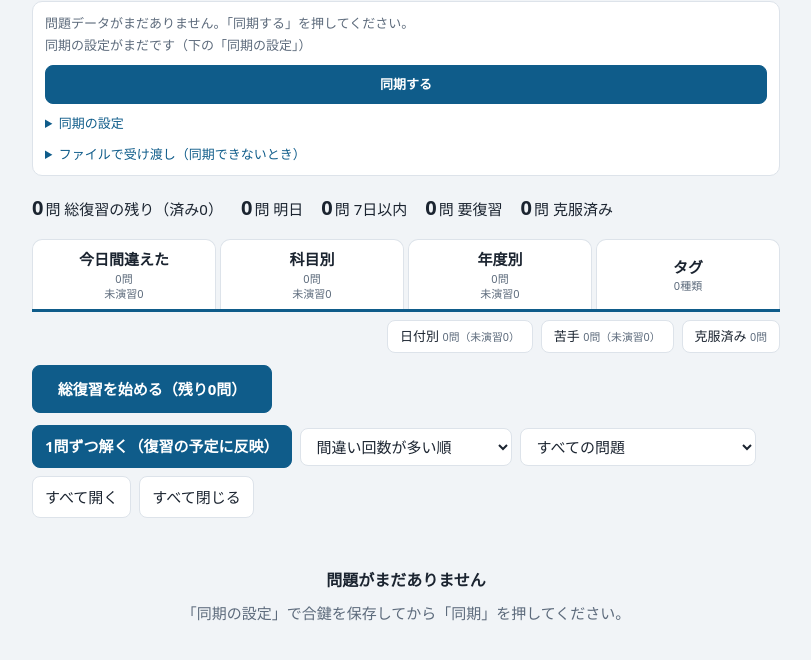
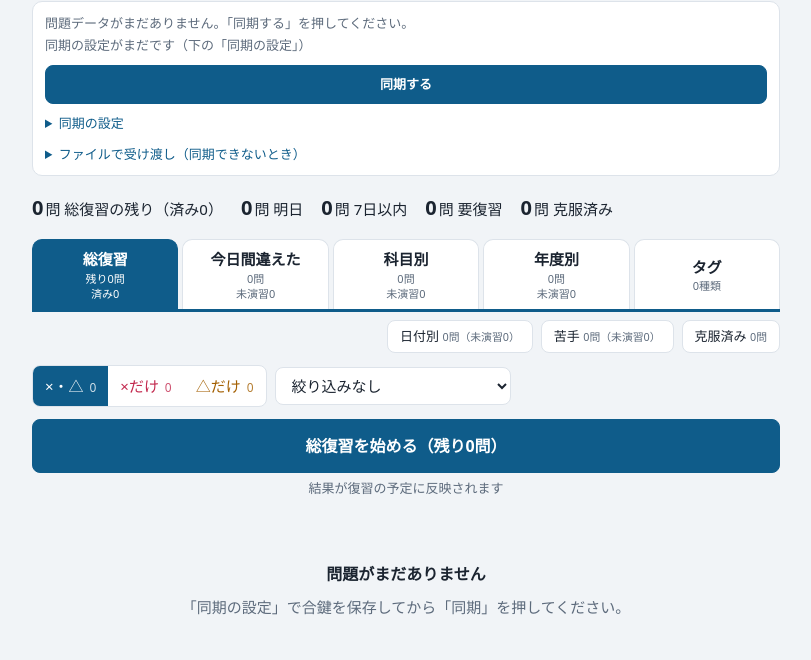
Before and after one commit to mtw6ygb4p7-netizen/qb-note, a plain HTML site: page index.html in a window 1280 px wide. Shown: the part 66-726 px from the top of the page, without its empty margins (234-1045 px from the left). Drawn offline with Linux system fonts and the light colour scheme.

Commit message:
アプリ更新 20261112091913

```diff
--- a/app.js
+++ b/app.js
@@ -70,6 +70,13 @@ const TABS = ["due", "today", "subject", "exam", "date", "tag", "leech", "cleare
 let tab = lsGet("qb_tab", "due");
 if (!TABS.includes(tab)) tab = "due";
 let curTag = lsGet("qb_tag", "");
+// ×・△で分ける（2026-11-12〜。どのタブでも、1問ずつ解く・見出しから解く・この問題を解くもこの範囲だけ）。端末に覚える
+let judgeSel = lsGet("qb_judge", "all");
+if (!["all", "x", "t"].includes(judgeSel)) judgeSel = "all";
+const JUDGE_NAME = { x: "×だけ", t: "△だけ" };
+// その問題が×か△か：最後に間違えたときの判定（臨時の演習は数えない）。今日間違えたのタブは今日の判定（その日のいちばん悪い評価）
+const judgeOf = r => tab === "today" && r.d.missToday ? r.d.todayFirst : r.d.lastMissJudge;
+const judgeOk = (r, j = judgeSel) => j === "all" || judgeOf(r) === (j === "x" ? "×" : "△");
 const setTab = t => { tab = t; lsSet("qb_tab", t); render(); };
 
 const SORTS = { miss: (a, b) => b.d.miss - a.d.miss || (a.d.lastMissAt < b.d.lastMissAt ? 1 : -1),
@@ -90,10 +97,10 @@ const FILTERS = { all: () => true,
 // 国試の回（114A91 → 114）。QBオリジナルなど回の無い問題は ""
 const examNo = it => { const v = Number(it.examVersion || (String(it.label || "").match(/^改?(\d{2,3})[A-Z追]/) || [])[1]); return v >= 80 && v <= 130 ? String(v) : ""; };
 // タブごとの問題（今日の復習・総復習・今日間違えた・克服済みは拡張機能のルールと同じ分け方）
-const pickTab = (t, all, day) => t === "review" ? all.filter(r => r.d.missToday)
+const pickTab = (t, all, day) =>
   // 総復習＝今朝の時点で出す日が来ていた問題。今日もう解いた問題（×・△でも）は「済み」で、今日はもう出さない（問題演習なので1日1回。
   // 同じ日に解き直させる「今日の復習」は2026-11-10にやめた。間違えた問題は、はしごで次の日以降に出る）
-  : t === "due" ? all.filter(r => r.d.inToday)
+  t === "due" ? all.filter(r => r.d.inToday)
   : t === "cleared" ? all.filter(r => r.d.cleared)
   : t === "tag" ? all.filter(r => curTag && (r.it.tags || []).includes(curTag))
   // 苦手＝×・△にした日数が QB.LEECH 日に達した問題（克服したものは克服済みへ）
@@ -103,13 +110,13 @@ const pickTab = (t, all, day) => t === "review" ? all.filter(r => r.d.missToday)
   : t === "exam" ? all.filter(r => !r.d.cleared && r.it.exam)
   : t === "date" ? all.filter(r => !r.d.cleared)
   : all.filter(r => !r.d.cleared && r.d.lastMissAt && ld(r.d.lastMissAt) === day);
-const tabName = t => ({ review: "今日の復習", due: "総復習", today: "今日間違えた", subject: "科目別", exam: "年度別", date: "日付別", tag: "タグ「" + curTag + "」", leech: "苦手", cleared: "克服済み" }[t] || "");
+const tabName = t => ({ due: "総復習", today: "今日間違えた", subject: "科目別", exam: "年度別", date: "日付別", tag: "タグ「" + curTag + "」", leech: "苦手", cleared: "克服済み" }[t] || "");
 
 const subNo = it => Number((String(it.label || "").match(/(\d+)$/) || [])[1] || 0);
 // 今日の復習が済んだか：今日×・△になった問題を、そのあとアプリで解き直した（臨時の演習の記録がある）。
 // 復習の予定（はしご）は変えない。今日の復習の残りの数を減らし、一覧の後ろに回すためだけに使う
 const revDone = d => d.missToday && d.attempts.some(t => t.free && t.judge && QB.dayKey(t.at) === today() && (!d.lastMissAt || t.at > d.lastMissAt));
-const revTab = () => tab === "review" || tab === "today";
+const revTab = () => tab === "today";
 // 今日間違えた：QBで間違えたか（総復習で間違えたものと分ける。2026-11-10〜）。
 // QBの記録（拡張機能が画面・取り込みで記録した分）には src が無い。アプリで解いた記録には src（端末名）がある
 const missTodayBy = (d, fromApp) => d.attempts.some(t => !!t.src === fromApp && !t.free && QB.isMiss(t.judge) && QB.dayKey(t.at) === today());
@@ -124,11 +131,13 @@ function view() {
   let pick = pickTab(tab, all, ld(new Date().toISOString())).filter(FILTERS[$("filter").value] || FILTERS.all);
   const src = $("todaySrc").value; // qb：QBで間違えた問題だけ／due：総復習で間違えた問題だけ（アプリの記録で、臨時の演習ではないもの）
   if (tab === "today" && (src === "qb" || src === "due")) pick = pick.filter(r => missTodayBy(r.d, src === "due")); // 1問ずつ解く・見出しから解くも、この範囲だけ
+  const base = pick; // ×・△で分ける前（切り替えの数を出す用）
+  pick = pick.filter(r => judgeOk(r));
   // 総復習の並び：まだ解いていない → 遅れが長い → 直近が× → 必修
   if (tab === "due") pick.sort((a, b) => a.d.doneToday - b.d.doneToday || (a.d.dueBefore < b.d.dueBefore ? -1 : a.d.dueBefore > b.d.dueBefore ? 1 : 0)
     || (b.d.lastMissJudge === "×") - (a.d.lastMissJudge === "×") || !!b.it.required - !!a.it.required);
   else pick.sort((a, b) => (revTab() ? a.rv - b.rv : 0) || SORTS[$("sort").value](a, b)); // 今日の復習：済んだ問題は後ろへ
-  return { all, pick, byKey };
+  return { all, pick, base, byKey };
 }
 // 一覧の問題 → ページ（連問は1ページにまとめる。小問は全部入れる）
 function pagesOf(rows, byKey) {
@@ -250,29 +259,41 @@ function render() {
   let v = view();
   renderTagBar(v.all); // タグの表示では、選んでいるタグが決まってから一覧を作り直す
   if (tab === "tag") v = view();
-  const { all, pick: picked, byKey } = v;
+  const { all, pick: picked, base, byKey } = v;
   const day = today();
   const active = all.filter(r => !r.d.cleared).length;
   const set = all.filter(r => r.d.inToday), done = set.filter(r => r.d.doneToday).length;
   const soon = n => all.filter(r => !r.d.cleared && r.d.due && r.d.due > day && r.d.due <= QB.addDays(day, n)).length;
   $("stats").innerHTML = `<span><b>${set.length - done}</b>問 総復習の残り（済み${done}）</span><span><b>${soon(1)}</b>問 明日</span><span><b>${soon(7)}</b>問 7日以内</span><span><b>${active}</b>問 要復習</span><span><b>${all.length - active}</b>問 克服済み</span>`;
-  $("dueTab").setAttribute("aria-pressed", String(tab === "due"));
   $("todaySrc").hidden = tab !== "today";
-  $("dueTab").textContent = `総復習を始める（残り${set.length - done}問）`;
-  $("start").textContent = tab === "due" ? "1問ずつ解く（復習の予定に反映）" : "1問ずつ解く（臨時・復習の予定には反映しない）";
+  $("sort").hidden = tab === "due"; // 総復習は決まった並び（まだ解いていない → 遅れが長い → ×）
+  // ×・△の切り替え：今のタブ（絞り込み後）の問題数。総復習はまだ解いていない数
+  const left = rows => tab === "due" ? rows.filter(r => !r.d.doneToday) : rows;
+  document.querySelectorAll("#judgeSeg button").forEach(b => {
+    b.setAttribute("aria-pressed", String(b.dataset.j === judgeSel));
+    b.querySelector("small").textContent = left(base.filter(r => judgeOk(r, b.dataset.j))).length;
+  });
+  // 開始ボタンは1つ：総復習のタブでは総復習（予定に反映）、ほかは臨時の演習
+  const n = left(picked).length, jn = JUDGE_NAME[judgeSel] ? JUDGE_NAME[judgeSel] + "・" : "";
+  $("start").textContent = tab === "due" ? `総復習を始める（${jn}残り${n}問）` : `1問ずつ解く（${jn}${n}問）`;
+  $("start").disabled = !n;
+  $("startNote").textContent = tab === "due" ? "結果が復習の予定に反映されます" : "臨時の演習：復習の予定には反映しません";
   const ldToday = ld(new Date().toISOString());
   // タブの下の小さな字：問題数（未演習＝登録してから一度も復習していない数）。タグはタグの数
   document.querySelectorAll("#tabs button, #tabs2 button").forEach(b => {
     b.setAttribute("aria-pressed", String(b.dataset.tab === tab));
     const sm = b.querySelector("small");
     if (b.dataset.tab === "tag") { sm.textContent = `${new Set(all.flatMap(r => r.it.tags || [])).size}種類`; return; }
-    const got = pickTab(b.dataset.tab, all, ldToday), un = got.filter(r => r.d.unreviewed).length;
+    const got = pickTab(b.dataset.tab, all, ldToday);
+    if (b.dataset.tab === "due") { const d = got.filter(r => r.d.doneToday).length; sm.innerHTML = `残り${got.length - d}問<br>済み${d}`; return; }
+    const un = got.filter(r => r.d.unreviewed).length;
     const unText = b.dataset.tab === "cleared" ? "" : `未演習${un}`;
     if (b.closest("#tabs")) sm.innerHTML = `${got.length}問<br>${unText}`; else sm.textContent = `${got.length}問` + (unText ? `（${unText}）` : "");
   });
   const pages = pagesOf(picked, byKey);
+  setTimeout(openToggleLabel);
   $("list").innerHTML = pages.length ? grouped(pages)
-    : `<div class="empty"><b>${all.length ? (tab === "review" ? "今日登録した問題はありません" : tab === "due" ? "今日の総復習はありません（終わりました）" : tab === "tag" ? "タグの付いた問題はありません" : tab === "leech" ? `苦手の問題はありません（×・△が${QB.LEECH}日になると入ります）` : "この表示に該当する問題はありません") : ready ? "問題がまだありません" : "読み込み中…"}</b>${all.length || !ready ? "" : "「同期の設定」で合鍵を保存してから「同期」を押してください。"}</div>`;
+    : `<div class="empty"><b>${all.length ? (base.length && judgeSel !== "all" ? `この表示に${judgeSel === "x" ? "×" : "△"}の問題はありません（上の「×・△」で全部に戻せます）` : tab === "due" ? "今日の総復習はありません（終わりました）" : tab === "tag" ? "タグの付いた問題はありません" : tab === "leech" ? `苦手の問題はありません（×・△が${QB.LEECH}日になると入ります）` : "この表示に該当する問題はありません") : ready ? "問題がまだありません" : "読み込み中…"}</b>${all.length || !ready ? "" : "「同期の設定」で合鍵を保存してから「同期」を押してください。"}</div>`;
 }
 
 // ---- 1問ずつ解く ----
@@ -314,7 +335,7 @@ function startSession(grp, gname, one) {
   if (!pages.length) { if (tab === "due") toast("今日の総復習は終わりました。間違えた問題は、次の日以降に出ます"); return; }
   if (ses && !confirm(`途中の演習（${ses.name} ${ses.pos + 1}/${ses.keys.length}）があります。やめて新しく始めますか？`)) return;
   const free = tab !== "due";
-  ses = { id: Date.now().toString(36), name: tabName(tab) + (gname ? "：" + gname : ""), tab, free, keys: pages.map(p => p.key), pos: 0, st: {}, shown: {}, open: true };
+  ses = { id: Date.now().toString(36), name: tabName(tab) + (JUDGE_NAME[judgeSel] ? `（${JUDGE_NAME[judgeSel]}）` : "") + (gname ? "：" + gname : ""), tab, free, keys: pages.map(p => p.key), pos: 0, st: {}, shown: {}, open: true };
   saveSes();
   openSession();
 }
@@ -798,6 +819,7 @@ $("list").addEventListener("toggle", e => {
   if (!g.classList || !g.classList.contains("grp")) return;
   if (g.open) openGroups.add(g.dataset.gk); else openGroups.delete(g.dataset.gk);
   lsSet("qb_open_groups", [...openGroups]);
+  openToggleLabel();
 }, true);
 $("list").addEventListener("click", e => {
   const b = e.target.closest("[data-act]");
@@ -815,9 +837,11 @@ $("list").addEventListener("click", e => {
   }
   render();
 });
-$("openAll").onclick = () => document.querySelectorAll("#list details.grp").forEach(g => { g.open = true; });
-$("closeAll").onclick = () => document.querySelectorAll("#list details.grp").forEach(g => { g.open = false; });
-$("dueTab").onclick = () => setTab("due");
+// すべて開く／すべて閉じる（1つのボタン。閉じた見出しがあれば開く、全部開いていれば閉じる）
+const grpEls = () => [...document.querySelectorAll("#list details.grp")];
+function openToggleLabel() { const g = grpEls(); $("openToggle").hidden = g.length < 2; $("openToggle").textContent = g.some(x => !x.open) ? "すべて開く" : "すべて閉じる"; }
+$("openToggle").onclick = () => { const g = grpEls(), open = g.some(x => !x.open); g.forEach(x => { x.open = open; }); setTimeout(openToggleLabel); };
+$("judgeSeg").onclick = e => { const b = e.target.closest("[data-j]"); if (!b) return; judgeSel = b.dataset.j; lsSet("qb_judge", judgeSel); render(); };
 // いま表示している一覧を1問ずつ（解き直して○でも、今日の復習の記録は今日のいちばん悪い評価のまま）
 $("start").onclick = () => startSession();
 // 見出しの「この中を解く」（押しても見出しは開閉しない）
--- a/index.html
+++ b/index.html
@@ -59,9 +59,15 @@ h1{font-size:22px;margin:0;letter-spacing:.02em}
 button,select{font:inherit;color:var(--ink);background:var(--card);border:1px solid var(--line);border-radius:8px;padding:7px 12px;cursor:pointer}
 button.go{background:var(--accent);color:var(--accent-ink);border-color:var(--accent);font-weight:700}
 button:focus-visible,select:focus-visible,summary:focus-visible,.pickable:focus-visible{outline:2px solid var(--accent);outline-offset:2px}
-.controls.main button{flex:1;max-width:240px;padding:10px 14px;font-weight:700}
-#reviewTab,#dueTab{border-color:var(--accent);color:var(--accent)}
-#reviewTab[aria-pressed="true"],#dueTab[aria-pressed="true"]{background:var(--accent);color:var(--accent-ink)}
+.controls.main{flex-direction:column;align-items:stretch;gap:4px}
+.controls.main button{padding:12px 14px;font-size:16px}
+.controls.main .note{text-align:center}
+.seg button small{font-size:12px;opacity:.8;margin-left:2px}
+.seg button.j-x{color:var(--miss)}.seg button.j-t{color:var(--tri)}
+.seg button.j-x[aria-pressed="true"]{background:var(--miss);color:var(--accent-ink)}
+.seg button.j-t[aria-pressed="true"]{background:var(--tri);color:var(--accent-ink)}
+.controls.sub{margin-top:4px;font-size:13px}
+.controls.sub select,.controls.sub button{font-size:13px;padding:5px 10px}
 .item{background:var(--card);border:1px solid var(--line);border-radius:10px;padding:14px 16px;margin-block:10px}
 .top{display:flex;flex-wrap:wrap;gap:6px 10px;align-items:center;font-size:13px;color:var(--sub)}
 .qid{font-weight:700;color:var(--accent);font-size:15px}
@@ -100,7 +106,7 @@ details.grp>summary.subj>span{margin-left:auto;white-space:nowrap;font-size:12px
 .pill.ok{color:var(--ok)}
 .stat{font-size:12px;color:var(--sub);font-variant-numeric:tabular-nums}
 .pill.leech{color:var(--accent-ink);background:var(--tri);border-color:var(--tri);font-weight:700}
-.tabbar{display:grid;grid-template-columns:repeat(4,1fr);gap:4px;margin:14px 0 0;border-bottom:3px solid var(--accent)}
+.tabbar{display:grid;grid-template-columns:repeat(5,1fr);gap:4px;margin:14px 0 0;border-bottom:3px solid var(--accent)}
 .tabbar button{border:1px solid var(--line);border-bottom:0;border-radius:10px 10px 0 0;background:var(--card);padding:10px 4px 8px;
   display:flex;flex-direction:column;align-items:center;justify-content:center;gap:2px;line-height:1.3;font-weight:700;min-width:0}
 .tabbar button .tl{font-size:15px;overflow-wrap:anywhere;text-align:center}
@@ -170,8 +176,9 @@ details.grp>summary.subj>span{margin-left:auto;white-space:nowrap;font-size:12px
 
   <div id="listView">
     <div class="resume" id="resume" hidden></div>
-    <!-- 見出しのタブ（横並び）：今日間違えた｜科目別｜年度別｜タグ。日付別・苦手・克服済みはその下に小さく -->
+    <!-- 見出しのタブ（横並び）：総復習｜今日間違えた｜科目別｜年度別｜タグ。日付別・苦手・克服済みはその下に小さく -->
     <nav class="tabbar" id="tabs" aria-label="表示">
+      <button data-tab="due" aria-pressed="false"><span class="tl">総復習</span><small></small></button>
       <button data-tab="today" aria-pressed="false"><span class="tl">今日<span class="long">間違えた</span></span><small></small></button>
       <button data-tab="subject" aria-pressed="false"><span class="tl">科目別</span><small></small></button>
       <button data-tab="exam" aria-pressed="false"><span class="tl">年度別</span><small></small></button>
@@ -182,11 +189,31 @@ details.grp>summary.subj>span{margin-left:auto;white-space:nowrap;font-size:12px
       <button data-tab="leech" aria-pressed="false"><span class="tl">苦手</span> <small></small></button>
       <button data-tab="cleared" aria-pressed="false"><span class="tl">克服済み</span> <small></small></button>
     </div>
+    <!-- 何を解くか：×・△で分ける（どのタブでも）／今日間違えたの範囲／絞り込み → 開始ボタン → 一覧の見方 -->
+    <div class="controls">
+      <div class="seg" id="judgeSeg" role="group" aria-label="×・△で分ける" title="最後に間違えたときの判定で分けます（今日間違えたのタブは今日の判定）">
+        <button data-j="all" aria-pressed="true">×・△ <small></small></button>
+        <button class="j-x" data-j="x" aria-pressed="false">×だけ <small></small></button>
+        <button class="j-t" data-j="t" aria-pressed="false">△だけ <small></small></button>
+      </div>
+      <select id="todaySrc" aria-label="今日間違えた問題の範囲" hidden>
+        <option value="all">QB＋総復習で間違えた問題</option>
+        <option value="qb">QBで間違えた問題だけ</option>
+        <option value="due">総復習で間違えた問題だけ</option>
+      </select>
+      <select id="filter" aria-label="絞り込み">
+        <option value="all">絞り込みなし</option>
+        <option value="triRun">△が2回以上続いている</option>
+        <option value="missRun">×・△が2回以上続いている</option>
+        <option value="neverOk">まだ一度も○になっていない</option>
+        <option value="stale">2週間以上解いていない</option>
+      </select>
+    </div>
     <div class="controls main">
-      <button id="dueTab" aria-pressed="true">総復習を始める</button>
+      <button class="go" id="start">1問ずつ解く</button>
+      <span class="note" id="startNote"></span>
     </div>
-    <div class="controls">
-      <button class="go" id="start">1問ずつ解く</button>
+    <div class="controls sub">
       <select id="sort" aria-label="並び順">
         <option value="miss">間違い回数が多い順</option>
         <option value="recent">最近間違えた順</option>
@@ -196,20 +223,7 @@ details.grp>summary.subj>span{margin-left:auto;white-space:nowrap;font-size:12px
         <option value="x">×が多い順</option>
         <option value="triRun">△が続いている順</option>
       </select>
-      <select id="filter" aria-label="絞り込み">
-        <option value="all">すべての問題</option>
-        <option value="triRun">△が2回以上続いている</option>
-        <option value="missRun">×・△が2回以上続いている</option>
-        <option value="neverOk">まだ一度も○になっていない</option>
-        <option value="stale">2週間以上解いていない</option>
-      </select>
-      <select id="todaySrc" aria-label="今日間違えた問題の範囲" hidden>
-        <option value="all">QB＋総復習で間違えた問題</option>
-        <option value="qb">QBで間違えた問題だけ</option>
-        <option value="due">総復習で間違えた問題だけ</option>
-      </select>
-      <button id="openAll">すべて開く</button>
-      <button id="closeAll">すべて閉じる</button>
+      <button id="openToggle">すべて開く</button>
     </div>
     <div class="tagbar" id="tagBar" hidden></div>
     <div id="list"></div>
--- a/sw.js
+++ b/sw.js
@@ -1,6 +1,6 @@
 // アプリの入れ物（画面とプログラム）を端末に保存して、電波が無くても開けるようにする。
 // 問題データはここでは扱わない（IndexedDB に入る）。VERSION は tools/qb_mobile.py build が書き換える
-const CACHE = "qb-note-20261110142152";
+const CACHE = "qb-note-20261112091913";
 const FILES = ["./", "index.html", "app.js", "lib.js", "manifest.webmanifest", "icon-192.png", "icon-512.png", "apple-touch-icon.png"];
 
 self.addEventListener("install", e => {
```
